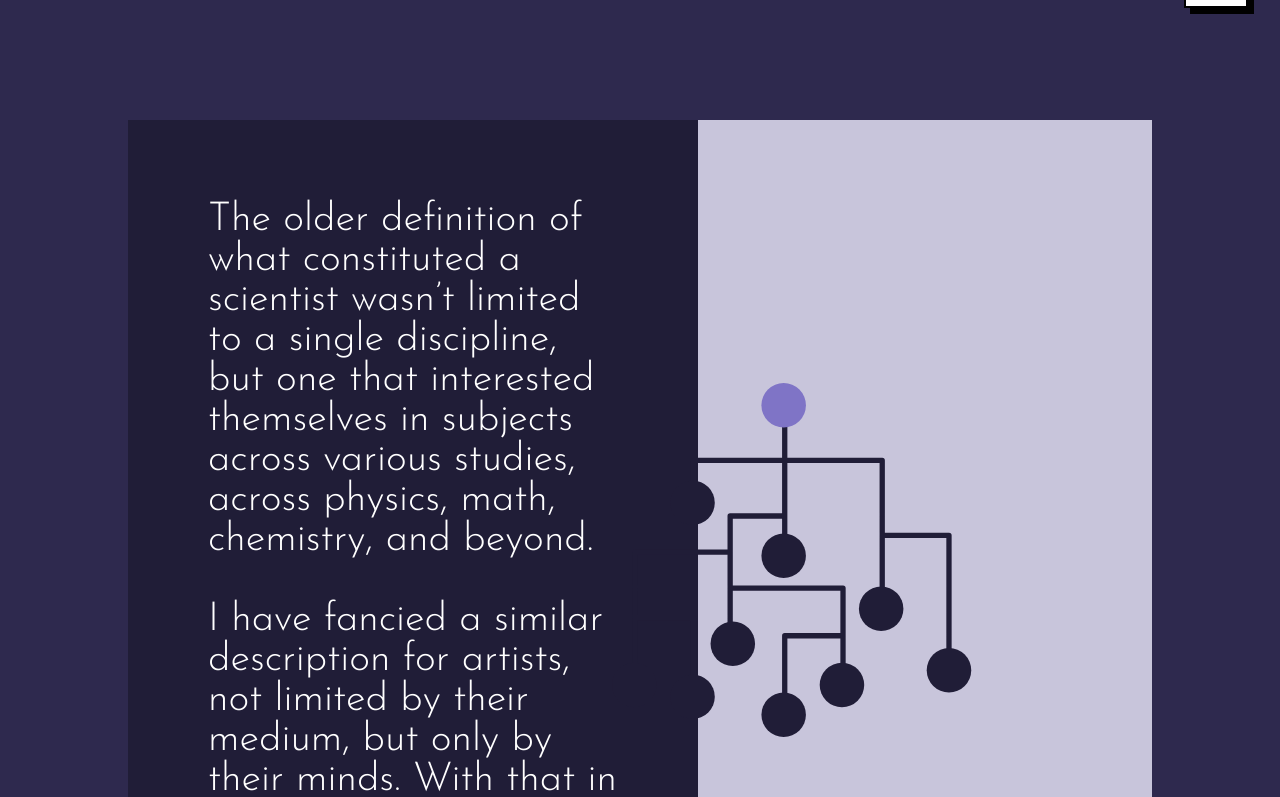
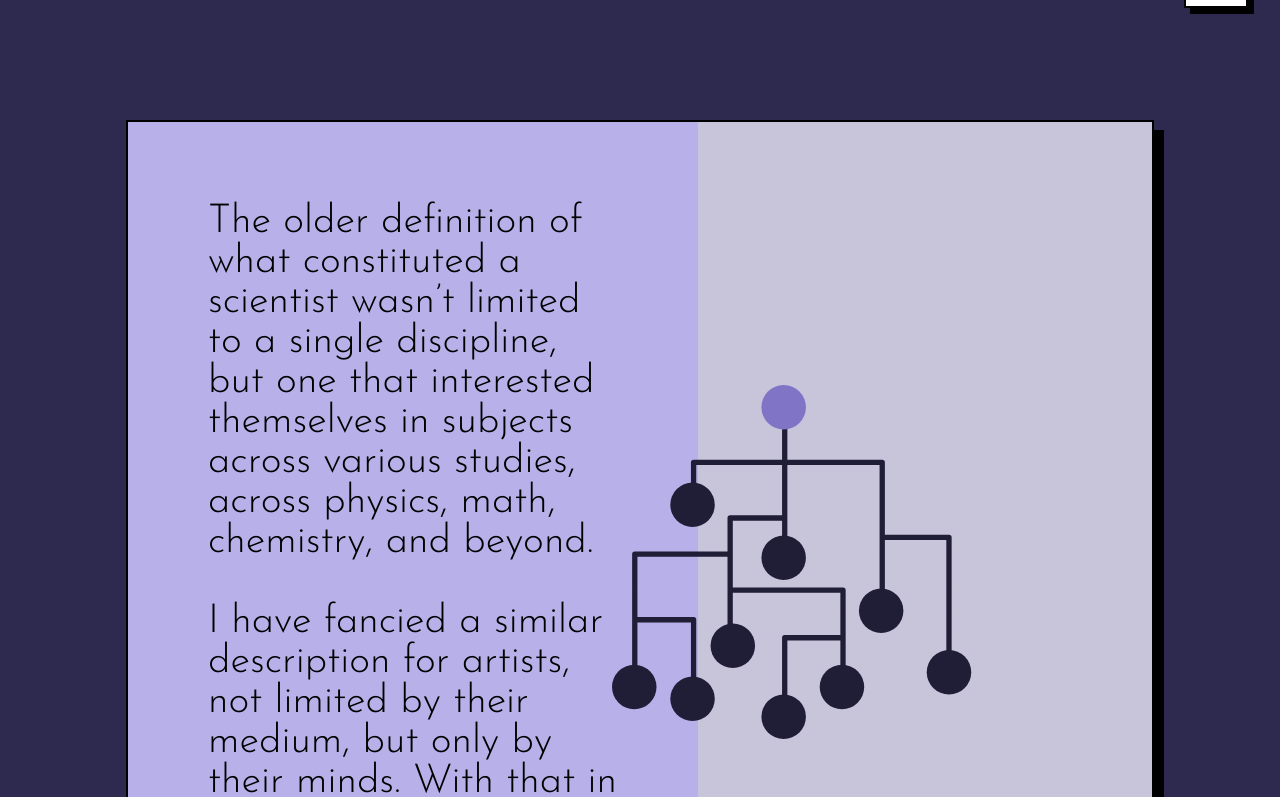
Before and after one commit to Sharatjacob2/main_website, a React (Create React App) app: page /about in a window 1280 px wide. Shown: the part 760-1557 px from the top of the page. Built offline with nearby package versions, Linux system fonts and the light colour scheme.

Commit message:
minor changes

```diff
--- a/src/aboutPage/About.css
+++ b/src/aboutPage/About.css
@@ -14,6 +14,8 @@
     font-weight: 300;
     font-size: 5vh;
     background-color:  #C8C5DB;
+    border: 2px solid black;
+    box-shadow: 10px 10px 0 black;
 }
 
 .about-first, .about-second{
@@ -31,7 +33,8 @@
 }
 .about-first-para,.about-second-para, .about-third-para{
     padding: 10vh;
-    background-color: #201D37;
+    background-color: #b8b0e8;
+    color: black;
 }
 
 .about-second-para{
--- a/src/footer/Footer.css
+++ b/src/footer/Footer.css
@@ -19,6 +19,7 @@
     text-transform: uppercase;
 
     opacity: 0.6;
+    margin-top: 1.5rem;
 
     margin-bottom: 0.5rem;
 }
--- a/src/footer/Footer.js
+++ b/src/footer/Footer.js
@@ -37,7 +37,7 @@ return (
         </div>
 
         <div className="footer-signature">
-            evolutionary games • interpretability • biology
+            emergent complexity • alignment • cooperative strategies
         </div>
 
         <div className="footer-icons">
@@ -50,7 +50,7 @@ return (
         </div>
 
         <div className="footer-credit">
-            twicenamed • 2026
+            alignedkitten • 2026
         </div>
     </div>
 );
--- a/src/resumePage/Resume.js
+++ b/src/resumePage/Resume.js
@@ -30,7 +30,7 @@ const Resume = () => {
             <PageOne className="pageone"/>
             <PageTwo className="pageone"/>
             <PageThree className="pageone"/>
-            <Footer color = {'#2E294E'}/>
+            <Footer color = {'#e08257'}/>
         </div>
 
     );
```
